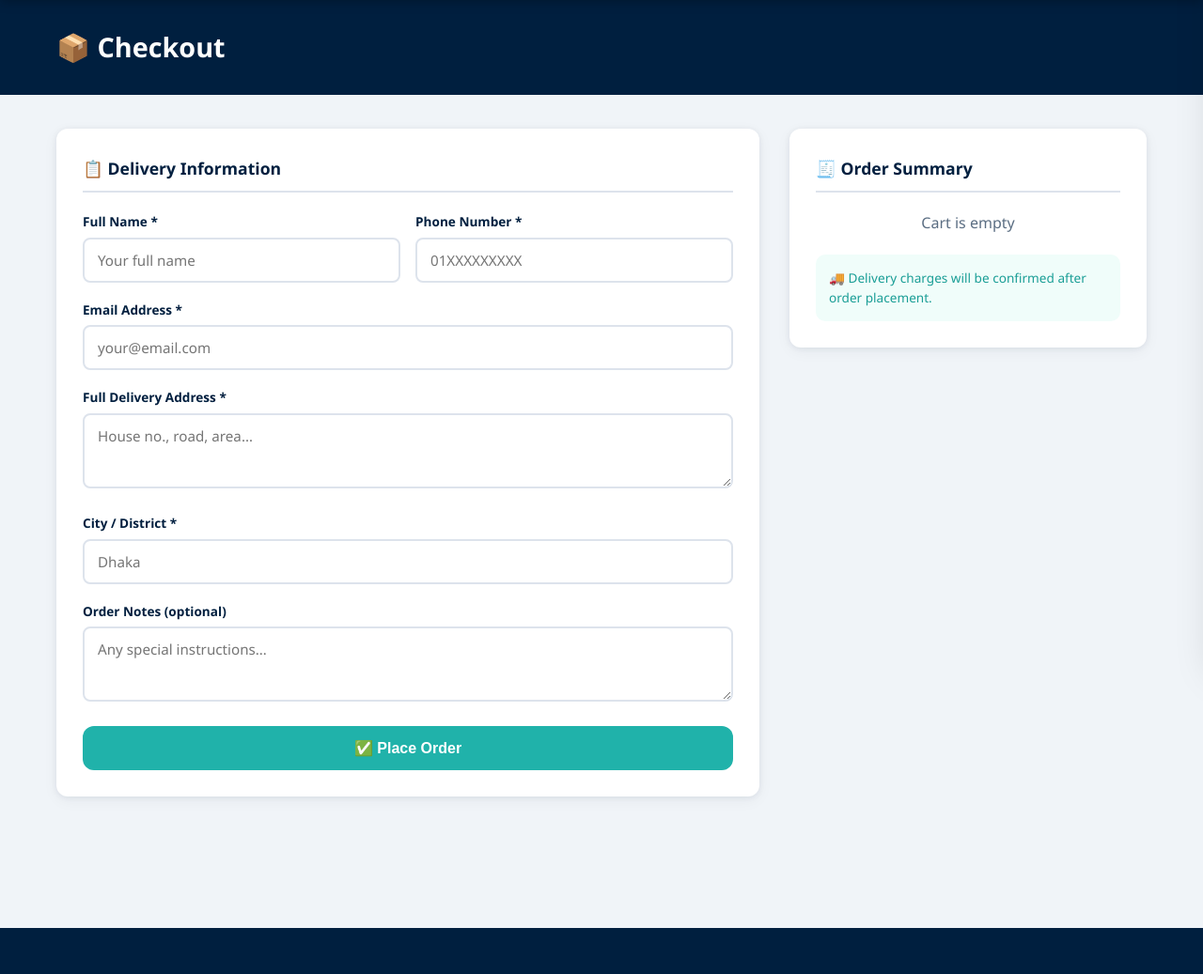
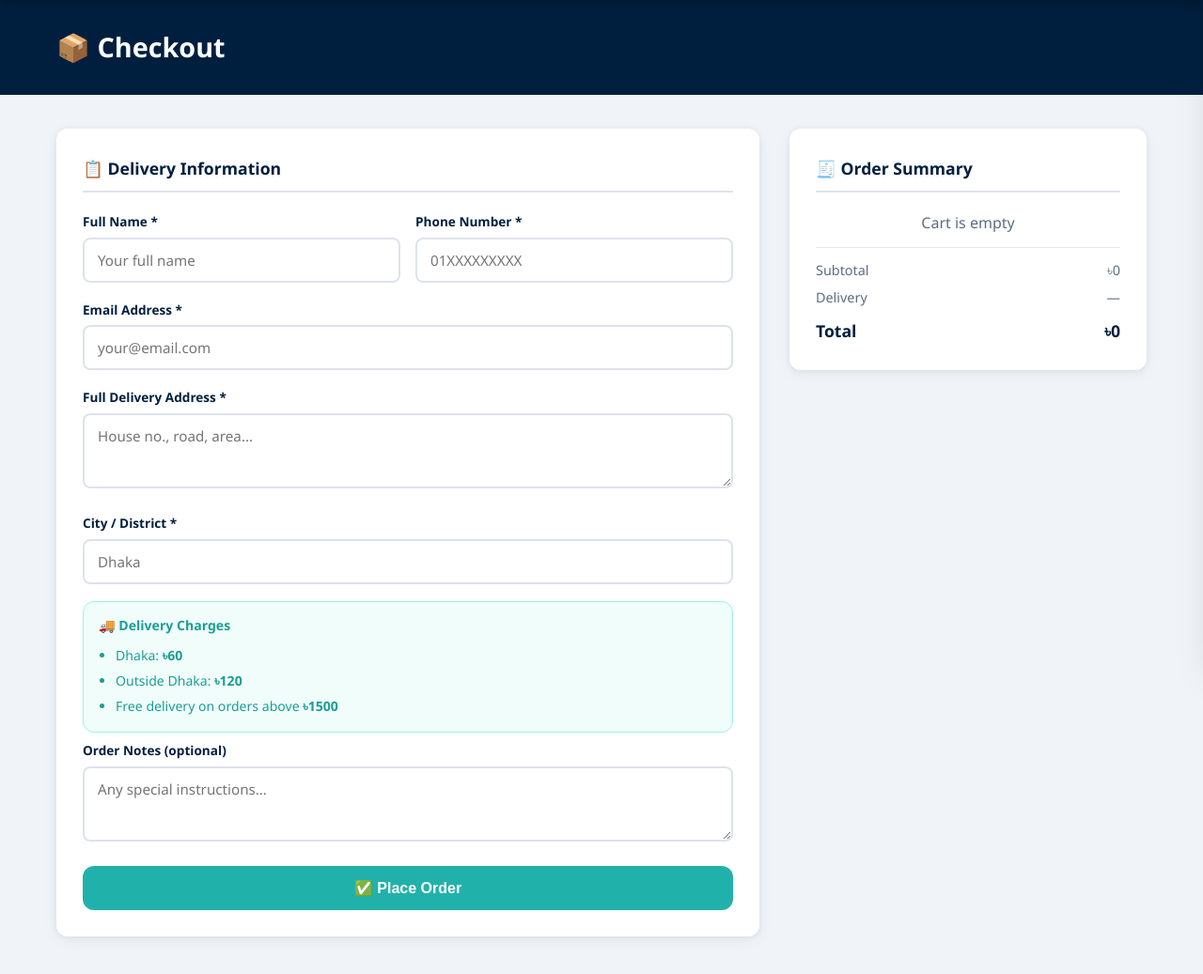
Before and after one commit to asifrman1996/bohubrihi, a Flask app: page /checkout in a window 1280 px wide. Shown: the part 83-1120 px from the top of the page at 94% size. Run offline with Flask 3, Linux system fonts and the light colour scheme.

Commit message:
Task 1.1 — Show delivery charges at checkout with live city-based calculation

```diff
--- a/app.py
+++ b/app.py
@@ -160,7 +160,15 @@ def checkout():
         if not items:
             flash('Your cart is empty.', 'error')
             return redirect(url_for('cart'))
-        total = sum(i['price'] * i['qty'] for i in items)
+        subtotal = sum(i['price'] * i['qty'] for i in items)
+        city = request.form.get('city', '').strip().lower()
+        if subtotal >= 1500:
+            delivery = 0
+        elif city == 'dhaka':
+            delivery = 60
+        else:
+            delivery = 120
+        total = subtotal + delivery
         order = Order(
             customer_name=request.form['name'],
             customer_email=request.form['email'],
--- a/templates/store/checkout.html
+++ b/templates/store/checkout.html
@@ -35,7 +35,17 @@
         </div>
         <div class="form-group">
           <label>City / District *</label>
-          <input type="text" name="city" required placeholder="Dhaka">
+          <input type="text" name="city" id="cityInput" required placeholder="Dhaka">
+        </div>
+
+        <!-- Delivery charge info -->
+        <div style="background:#f0fdfa; border:1px solid #99f6e4; border-radius:12px; padding:14px 16px; font-size:.88rem; color:var(--teal-dark); margin-bottom:8px;">
+          <strong>🚚 Delivery Charges</strong>
+          <ul style="margin:8px 0 0 0; padding-left:18px; line-height:1.9;">
+            <li>Dhaka: <strong>৳60</strong></li>
+            <li>Outside Dhaka: <strong>৳120</strong></li>
+            <li>Free delivery on orders above <strong>৳1500</strong></li>
+          </ul>
         </div>
         <div class="form-group">
           <label>Order Notes (optional)</label>
@@ -50,11 +60,63 @@
       <div class="order-summary">
         <h3 class="form-section-title">🧾 Order Summary</h3>
         <div id="checkoutSummary"></div>
-        <div style="margin-top:20px; padding:14px; background:#f0fdfa; border-radius:10px; font-size:.85rem; color:var(--teal-dark);">
-          🚚 Delivery charges will be confirmed after order placement.
+        <div style="margin-top:12px; border-top:1px solid #e2e8f0; padding-top:12px;">
+          <div style="display:flex; justify-content:space-between; font-size:.9rem; color:var(--muted); margin-bottom:6px;">
+            <span>Subtotal</span><span id="summarySubtotal">৳0</span>
+          </div>
+          <div style="display:flex; justify-content:space-between; font-size:.9rem; color:var(--muted); margin-bottom:10px;">
+            <span>Delivery</span><span id="summaryDelivery">—</span>
+          </div>
+          <div style="display:flex; justify-content:space-between; font-weight:800; font-size:1.1rem; color:var(--navy);">
+            <span>Total</span><span id="summaryTotal">৳0</span>
+          </div>
         </div>
       </div>
     </div>
   </form>
 </div>
 {% endblock %}
+
+{% block scripts %}
+<script>
+function deliveryCharge(city, subtotal) {
+  if (subtotal >= 1500) return 0;
+  return city.trim().toLowerCase() === 'dhaka' ? 60 : 120;
+}
+
+function refreshSummary() {
+  const cart = JSON.parse(localStorage.getItem('bbCart') || '[]');
+  const city = document.getElementById('cityInput')?.value || '';
+  const wrap = document.getElementById('checkoutSummary');
+  if (!wrap) return;
+
+  if (cart.length === 0) {
+    wrap.innerHTML = '<p style="color:var(--muted);text-align:center;">Cart is empty</p>';
+    return;
+  }
+
+  let html = '';
+  let subtotal = 0;
+  cart.forEach(item => {
+    const sub = item.price * item.qty;
+    subtotal += sub;
+    html += `<div class="summary-item"><span>${item.name} × ${item.qty}</span><span>৳${sub.toFixed(0)}</span></div>`;
+  });
+  wrap.innerHTML = html;
+
+  const delivery = deliveryCharge(city, subtotal);
+  const total = subtotal + delivery;
+
+  document.getElementById('summarySubtotal').textContent = '৳' + subtotal.toFixed(0);
+  document.getElementById('summaryDelivery').textContent =
+    delivery === 0 ? '✅ Free' : '৳' + delivery;
+  document.getElementById('summaryTotal').textContent = '৳' + total.toFixed(0);
+  document.getElementById('cartDataInput').value = JSON.stringify(cart);
+}
+
+document.addEventListener('DOMContentLoaded', () => {
+  refreshSummary();
+  document.getElementById('cityInput')?.addEventListener('input', refreshSummary);
+});
+</script>
+{% endblock %}
```
